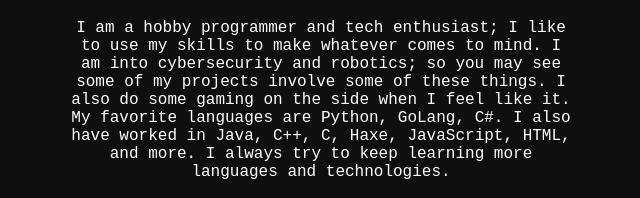
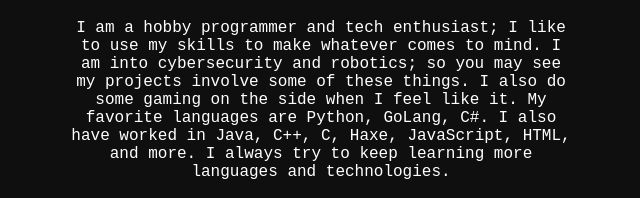
Before and after one commit to iwickdev/iwickdev.github.io, a plain HTML site: page index.html in a window 1280 px wide. Shown: the part 241-439 px from the top of the page, without its empty margins (319-959 px from the left). Drawn offline with Linux system fonts and the light colour scheme.

Commit message:
Update index.html

```diff
--- a/index.html
+++ b/index.html
@@ -34,7 +34,7 @@
                 <h1>IWick</h1>
                 <p>
                     I am a hobby programmer and tech enthusiast; I like to use my skills to make whatever comes to mind.
-                    I am into cybersecurity and robotics; so you may see some of my projects involve some of these things.
+                    I am into cybersecurity and robotics; so you may see my projects involve some of these things.
                     I also do some gaming on the side when I feel like it. My favorite languages are Python, GoLang, C#.
                     I also have worked in Java, C++, C, Haxe, JavaScript, HTML, and more.
                     I always try to keep learning more languages and technologies.
```
